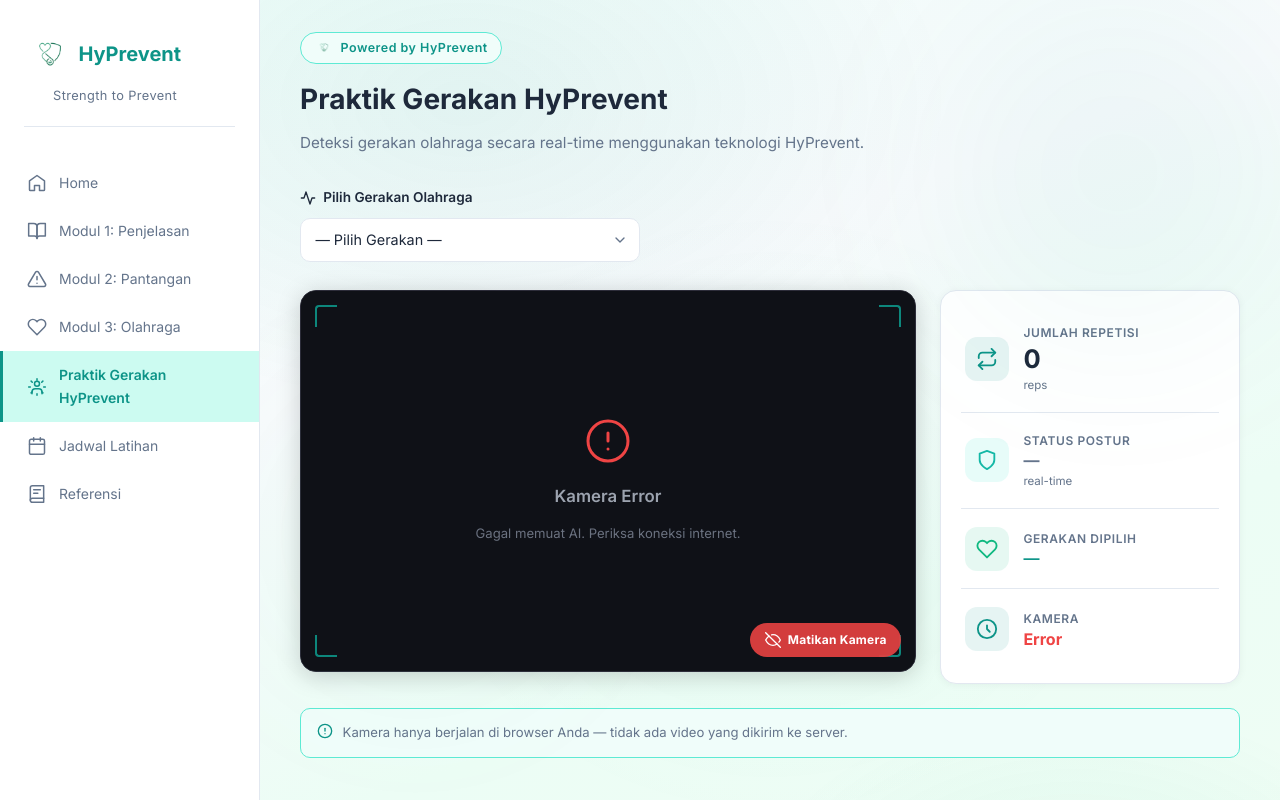
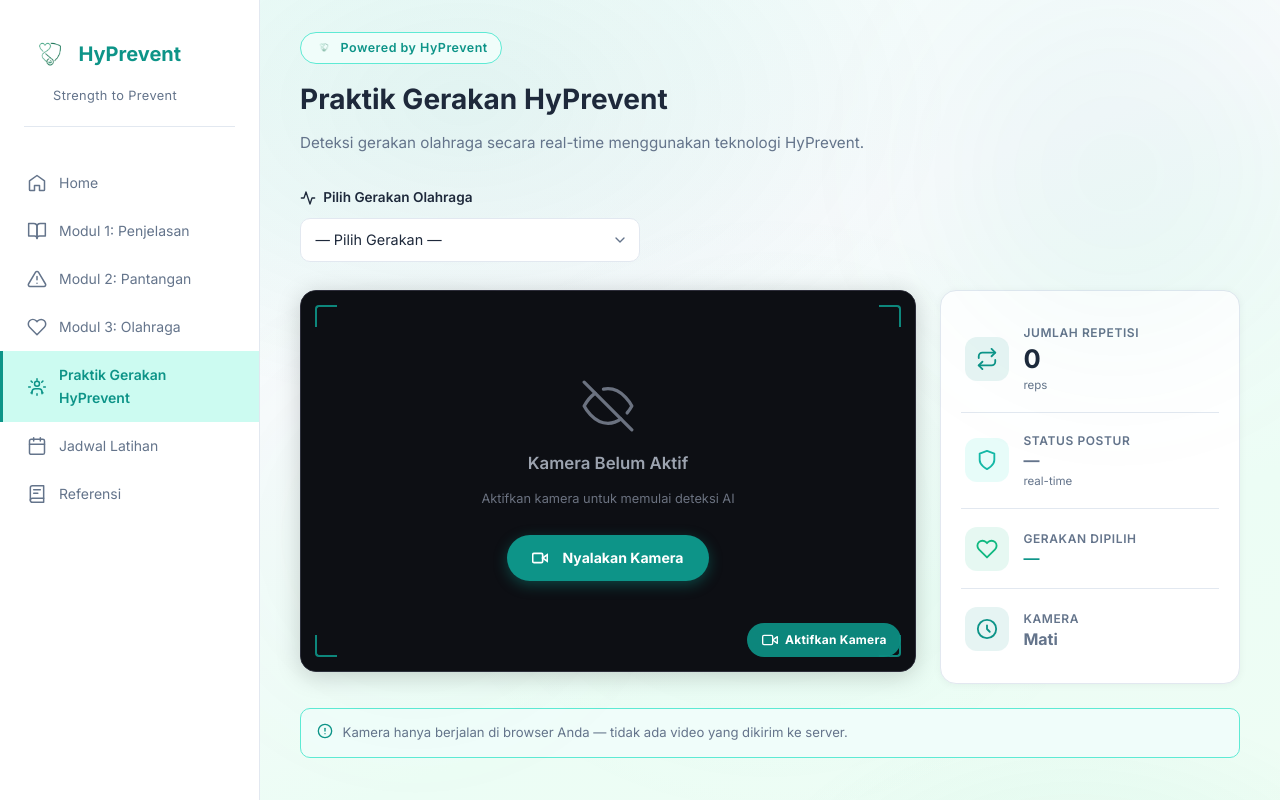
Before and after one commit to Alejandro69021/HyPrevent, a React (Vite) app: page / in a window 1280 px wide. Both pictures are taken after a click on the element "Praktik Gerakan HyPrevent". Shown: the top 800 px of the page. Built offline with nearby package versions, Linux system fonts and the light colour scheme.

Commit message:
fix: refactor camera stream lifecycle to prevent task resolution crash on toggles, default camera off with visual Nyalakan Kamera CTA

```diff
--- a/src/components/AIMotionSection.jsx
+++ b/src/components/AIMotionSection.jsx
@@ -71,10 +71,10 @@
 // ─────────────────────────────────────────────────────────
 export default function AIMotionSection() {
     const [selectedExercise, setSelectedExercise] = useState("");
-    const [camStatus, setCamStatus]               = useState("loading"); // loading|active|stopped|error
-    const [statusMsg, setStatusMsg]               = useState("Memuat model AI…");
+    const [camStatus, setCamStatus]               = useState("stopped"); // loading|active|stopped|error
+    const [statusMsg, setStatusMsg]               = useState("Kamera nonaktif.");
     const [poseDetected, setPoseDetected]         = useState(false);
-    const [isCamOn, setIsCamOn]                   = useState(true);
+    const [isCamOn, setIsCamOn]                   = useState(false);
     const [currentGesture, setCurrentGesture]     = useState(null);
     const [plankPhase, setPlankPhase]             = useState("idle"); // idle|running|stopped
     const [plankDuration, setPlankDuration]       = useState(0);
@@ -171,24 +171,29 @@
         return detect;
     }, []);
 
-    // Full startup: load both models + camera
+    // Unified function to request stream and start detection
     const startCamera = useCallback(async () => {
         try {
             setCamStatus("loading");
-            setStatusMsg("Memuat model AI…");
+            setStatusMsg("Mempersiapkan model AI…");
 
-            const { PoseLandmarker, HandLandmarker, FilesetResolver, DrawingUtils } =
+            // Load vision CDN imports and tasks resolver only if needed
+            if (!landmarkerRef.current || !handLandmarkerRef.current) {
+                const { PoseLandmarker, HandLandmarker, FilesetResolver } =
                     await import(/* @vite-ignore */ MP_CDN);
 
                 const vision = await FilesetResolver.forVisionTasks(MP_WASM);
 
+                if (!landmarkerRef.current) {
                     setStatusMsg("Memuat model pose…");
                     landmarkerRef.current = await PoseLandmarker.createFromOptions(vision, {
                         baseOptions: { modelAssetPath: POSE_MODEL, delegate: "GPU" },
                         runningMode: "VIDEO",
                         numPoses: 1,
                     });
+                }
 
+                if (!handLandmarkerRef.current) {
                     setStatusMsg("Memuat model gesture tangan…");
                     handLandmarkerRef.current = await HandLandmarker.createFromOptions(vision, {
                         baseOptions: { modelAssetPath: HAND_MODEL, delegate: "GPU" },
@@ -198,8 +203,10 @@
                         minHandPresenceConfidence: 0.5,
                         minTrackingConfidence: 0.5,
                     });
+                }
+            }
 
-            setStatusMsg("Meminta akses kamera…");
+            setStatusMsg("Membuka kamera…");
             const stream = await navigator.mediaDevices.getUserMedia({
                 video: { width: 640, height: 480, facingMode: facingMode },
                 audio: false,
@@ -207,66 +214,11 @@
             streamRef.current = stream;
 
             const video = videoRef.current;
+            if (video) {
                 video.srcObject = stream;
                 await video.play();
 
-            video.addEventListener("loadedmetadata", () => {
-                canvasRef.current.width  = video.videoWidth;
-                canvasRef.current.height = video.videoHeight;
-            });
-
-            setCamStatus("active");
-            setStatusMsg("Mendeteksi pose…");
-
-            const ctx = canvasRef.current.getContext("2d");
-            const detect = buildDetectLoop(video, ctx, PoseLandmarker, DrawingUtils);
-            detect();
-        } catch (err) {
-            console.error("MediaPipe init error:", err);
-            setCamStatus("error");
-            if (err.name === "NotAllowedError" || err.name === "PermissionDeniedError")
-                setStatusMsg("Izin kamera ditolak. Aktifkan di pengaturan browser.");
-            else if (err.name === "NotFoundError")
-                setStatusMsg("Tidak ada kamera ditemukan.");
-            else
-                setStatusMsg("Gagal memuat AI. Periksa koneksi internet.");
-        }
-    }, [buildDetectLoop, facingMode]);
-
-    // Stop camera (release tracks)
-    const stopCamera = useCallback(() => {
-        cancelAnimationFrame(animRef.current);
-        streamRef.current?.getTracks().forEach((t) => t.stop());
-        if (videoRef.current) videoRef.current.srcObject = null;
-        if (canvasRef.current) {
-            const ctx = canvasRef.current.getContext("2d");
-            ctx.clearRect(0, 0, canvasRef.current.width, canvasRef.current.height);
-        }
-        setPoseDetected(false);
-        setCurrentGesture(null);
-        setCamStatus("stopped");
-        setIsCamOn(false);
-    }, []);
-
-    // Restart camera (model already loaded)
-    const restartCamera = useCallback(async () => {
-        if (!landmarkerRef.current) { setIsCamOn(true); startCamera(); return; }
-        try {
-            setIsCamOn(true);
-            setCamStatus("loading");
-            setStatusMsg("Membuka kamera…");
-
-            const stream = await navigator.mediaDevices.getUserMedia({
-                video: { width: 640, height: 480, facingMode: facingMode },
-                audio: false,
-            });
-            streamRef.current = stream;
-
-            const video = videoRef.current;
-            video.srcObject = stream;
-            await video.play();
-
-            canvasRef.current.width  = video.videoWidth  || 640;
+                canvasRef.current.width  = video.videoWidth || 640;
                 canvasRef.current.height = video.videoHeight || 480;
 
                 setCamStatus("active");
@@ -276,34 +228,71 @@
                 const ctx = canvasRef.current.getContext("2d");
                 const detect = buildDetectLoop(video, ctx, PoseLandmarker, DrawingUtils);
                 detect();
+            }
         } catch (err) {
+            console.error("Camera init error:", err);
             setCamStatus("error");
+            if (err.name === "NotAllowedError" || err.name === "PermissionDeniedError")
+                setStatusMsg("Izin kamera ditolak. Aktifkan di pengaturan browser.");
+            else if (err.name === "NotFoundError")
+                setStatusMsg("Tidak ada kamera ditemukan.");
+            else
                 setStatusMsg("Gagal membuka kamera. Coba lagi.");
         }
-    }, [startCamera, buildDetectLoop, facingMode]);
+    }, [buildDetectLoop, facingMode]);
+
+    // Function to release camera tracks
+    const stopCamera = useCallback(() => {
+        cancelAnimationFrame(animRef.current);
+        streamRef.current?.getTracks().forEach((t) => t.stop());
+        streamRef.current = null;
+        if (videoRef.current) videoRef.current.srcObject = null;
+        if (canvasRef.current) {
+            const ctx = canvasRef.current.getContext("2d");
+            ctx.clearRect(0, 0, canvasRef.current.width, canvasRef.current.height);
+        }
+        setPoseDetected(false);
+        setCurrentGesture(null);
+        setCamStatus("stopped");
+    }, []);
 
     const handleToggleCam = useCallback(() => {
-        if (isCamOn) stopCamera(); else restartCamera();
-    }, [isCamOn, stopCamera, restartCamera]);
+        setIsCamOn((prev) => !prev);
+    }, []);
 
     const handleSwitchCamera = useCallback(() => {
-        cancelAnimationFrame(animRef.current);
-        streamRef.current?.getTracks().forEach((t) => t.stop());
-        if (videoRef.current) videoRef.current.srcObject = null;
+        // Toggle facingMode directly; stream lifecycle is driven by useEffect
         setFacingMode((prev) => (prev === "user" ? "environment" : "user"));
     }, []);
 
+    // Effect to start/stop stream lifecycle based on isCamOn / facingMode
     useEffect(() => {
         if (isCamOn) {
             startCamera();
+        } else {
+            stopCamera();
         }
         return () => {
             cancelAnimationFrame(animRef.current);
             streamRef.current?.getTracks().forEach((t) => t.stop());
-            landmarkerRef.current?.close();
-            handLandmarkerRef.current?.close();
         };
-    }, [startCamera, isCamOn]);
+    }, [startCamera, stopCamera, isCamOn]);
+
+    // Unmount cleanup: close models and stop all streams
+    useEffect(() => {
+        return () => {
+            cancelAnimationFrame(animRef.current);
+            streamRef.current?.getTracks().forEach((t) => t.stop());
+            if (landmarkerRef.current) {
+                try { landmarkerRef.current.close(); } catch(e){}
+                landmarkerRef.current = null;
+            }
+            if (handLandmarkerRef.current) {
+                try { handLandmarkerRef.current.close(); } catch(e){}
+                handLandmarkerRef.current = null;
+            }
+        };
+    }, []);
 
     // ── Derived ──
     const isPlank = selectedExercise === "plank";
@@ -394,8 +383,16 @@
                                         <line x1="1" y1="1" x2="23" y2="23" />
                                     </svg>
                                 </div>
-                                <p className="ai-motion-cam-label">Kamera Dimatikan</p>
-                                <p style={{ fontSize: "0.8rem", color: "#4b5563", marginTop: "0.25rem" }}>Privasi Anda terlindungi</p>
+                                <p className="ai-motion-cam-label">Kamera Belum Aktif</p>
+                                <p style={{ fontSize: "0.8rem", color: "#6b7280", marginTop: "0.15rem", marginBottom: "1rem" }}>
+                                    Aktifkan kamera untuk memulai deteksi AI
+                                </p>
+                                <button className="ai-motion-start-cta" onClick={handleToggleCam}>
+                                    <svg viewBox="0 0 24 24" width="16" height="16" fill="none" stroke="currentColor" strokeWidth="2.5" style={{ marginRight: '6px' }}>
+                                        <path d="M23 7l-7 5 7 5V7z" /><rect x="1" y="5" width="15" height="14" rx="2" ry="2" />
+                                    </svg>
+                                    Nyalakan Kamera
+                                </button>
                             </div>
                         )}
 
--- a/src/index.css
+++ b/src/index.css
@@ -1862,3 +1862,31 @@
   from { transform: translateX(-50%) scale(0.85); opacity: 0; }
   to   { transform: translateX(-50%) scale(1);    opacity: 1; }
 }
+
+/* ── Central CTA Start Button ── */
+.ai-motion-start-cta {
+  display: flex;
+  align-items: center;
+  gap: 0.5rem;
+  padding: 0.75rem 1.6rem;
+  border-radius: 999px;
+  background: var(--primary-color);
+  color: #fff;
+  border: none;
+  font-family: inherit;
+  font-size: 0.88rem;
+  font-weight: 700;
+  cursor: pointer;
+  box-shadow: 0 4px 14px rgba(13, 148, 136, 0.4);
+  transition: transform 0.2s, background-color 0.2s, box-shadow 0.2s;
+}
+
+.ai-motion-start-cta:hover {
+  background-color: var(--primary-dark, #0f766e);
+  box-shadow: 0 6px 20px rgba(13, 148, 136, 0.6);
+  transform: translateY(-2px);
+}
+
+.ai-motion-start-cta:active {
+  transform: translateY(0);
+}
```
Lines whose indentation alone changed are shown as unchanged.
